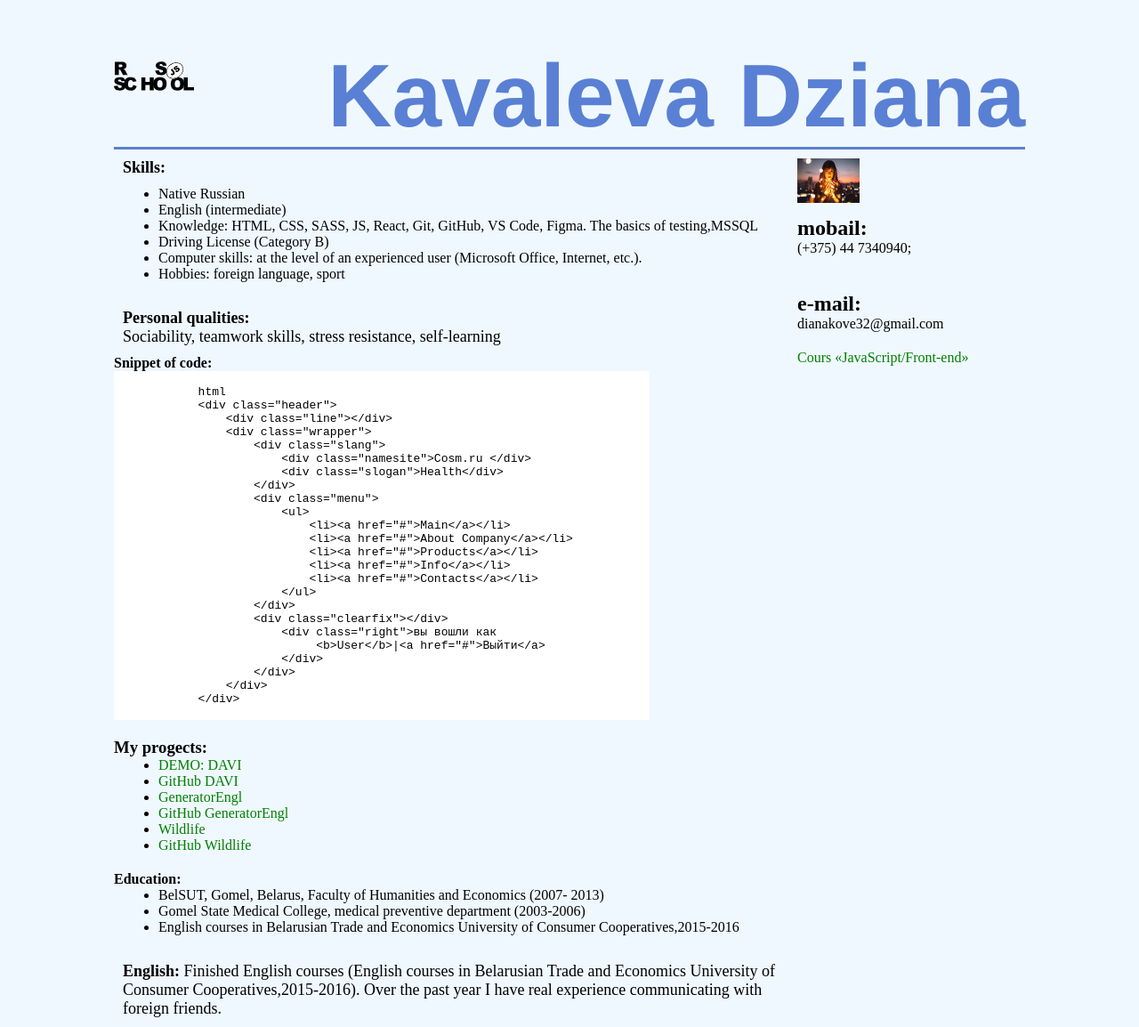
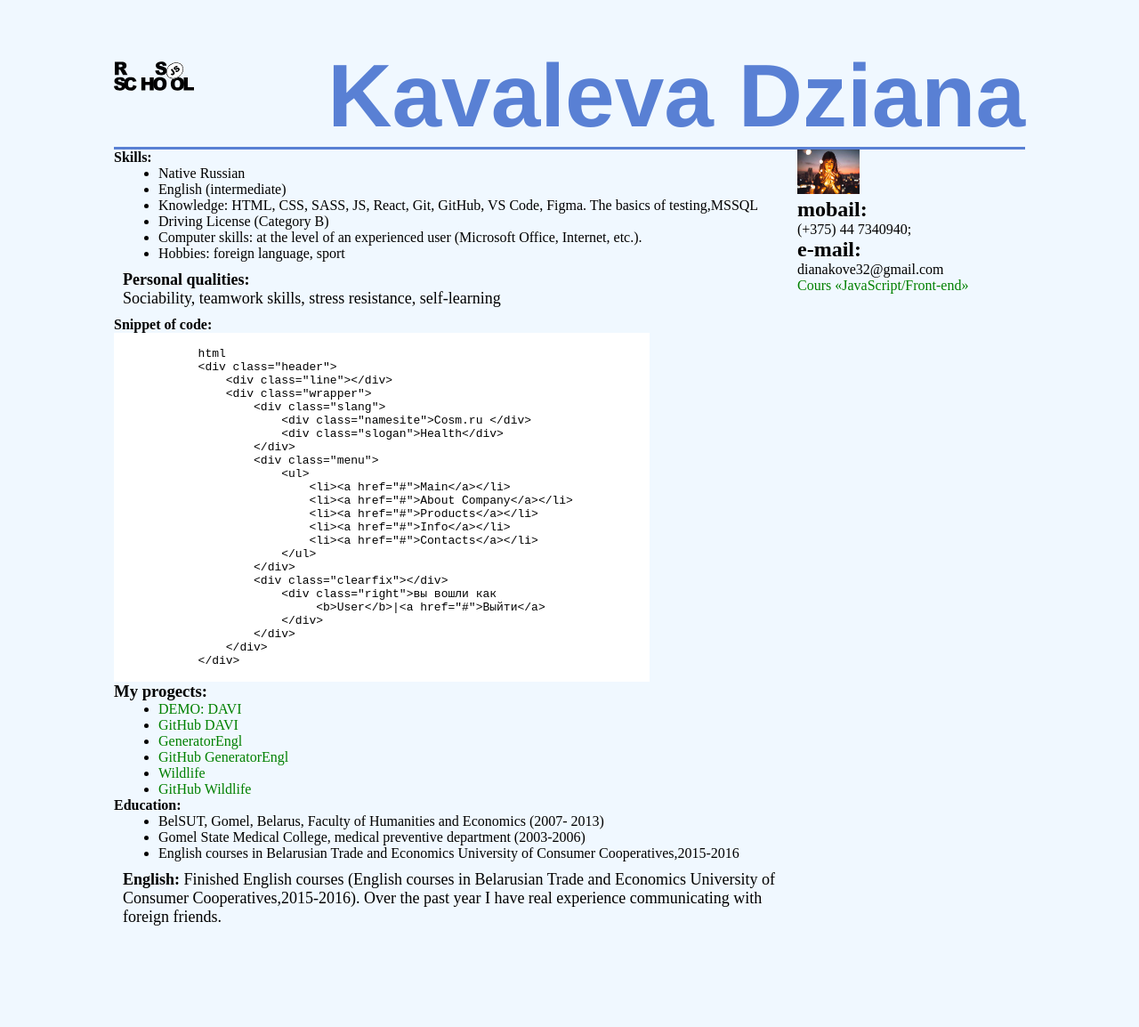
Before and after one commit to Dianakove32/rsschool-cv, a plain HTML site: page index.html in a window 1280 px wide. Shown: the whole page at 89% size. After the commit the page ends 1051 px from the top, so only its background shows below. Drawn offline with Linux system fonts and the light colour scheme.

Commit message:
fix: fixed bug

```diff
--- a/index.html
+++ b/index.html
@@ -20,7 +20,7 @@
     </header>
 
     <main>
-        <p>
+        <div>
             <b>Skills:</b>
         <ul>
             <li>Native Russian</li>
@@ -30,7 +30,7 @@
             <li>Computer skills: at the level of an experienced user (Microsoft Office, Internet, etc.).</li>
             <li>Hobbies: foreign language, sport</li>
         </ul>
-        </p>
+        </div>
         <p>
             <b>Personal qualities:</b><br>
             Sociability, teamwork skills, stress resistance, self-learning
@@ -62,7 +62,7 @@
                 </div>
             </div>
         </xmp>
-        <p>
+        <div>
         <h3>My progects:</h3>
         <ul>
             <li><a href="https://dianakove32.github.io/DAVI/">DEMO: DAVI</a></li>
@@ -74,27 +74,27 @@
         </ul>
 
 
-        </p>
+        </div>
         <b>Education: </b>
         <ul>
             <li>BelSUT, Gomel, Belarus, Faculty of Humanities and Economics (2007- 2013)</li>
             <li>Gomel State Medical College, medical preventive department (2003-2006)</li>
             <li>English courses in Belarusian Trade and Economics University of Consumer Cooperatives,2015-2016</li>
         </ul>
-        </p>
+
         <p><b>English: </b>
             Finished English courses (English courses in Belarusian Trade and Economics University of Consumer
             Cooperatives,2015-2016). Over the past year I have real experience communicating with foreign friends.
         </p>
     </main>
     <section>
-        <p>
+        <div>
             <img class="image1" src="./img/download.jpeg" alt='logo'/>
         <h2>mobail:</h2>(+375) 44 7340940;
-        </p>
-        <p>
+        </div>
+        <div>
         <h2>e-mail:</h2>dianakove32@gmail.com
-        </p>
+        </div>
     </section>
     <footer class="footer">
          <span> </span>
```
